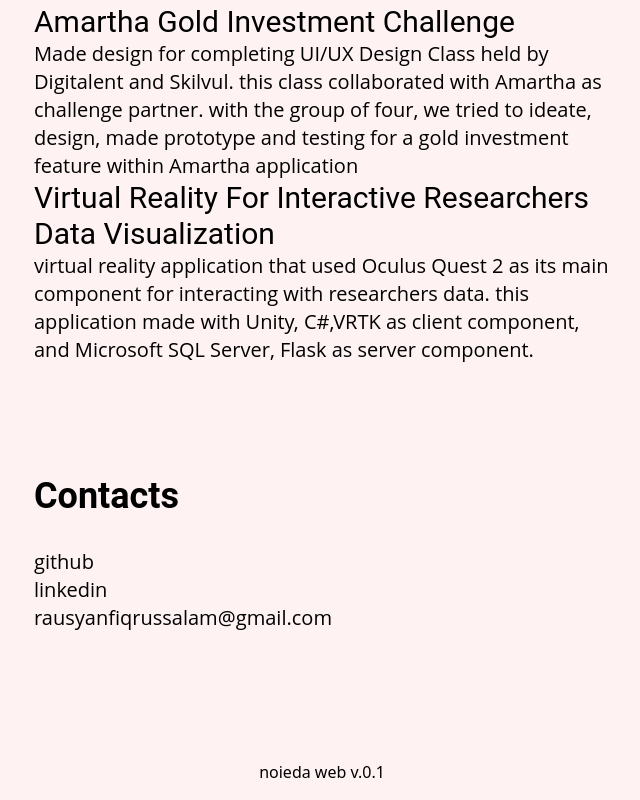
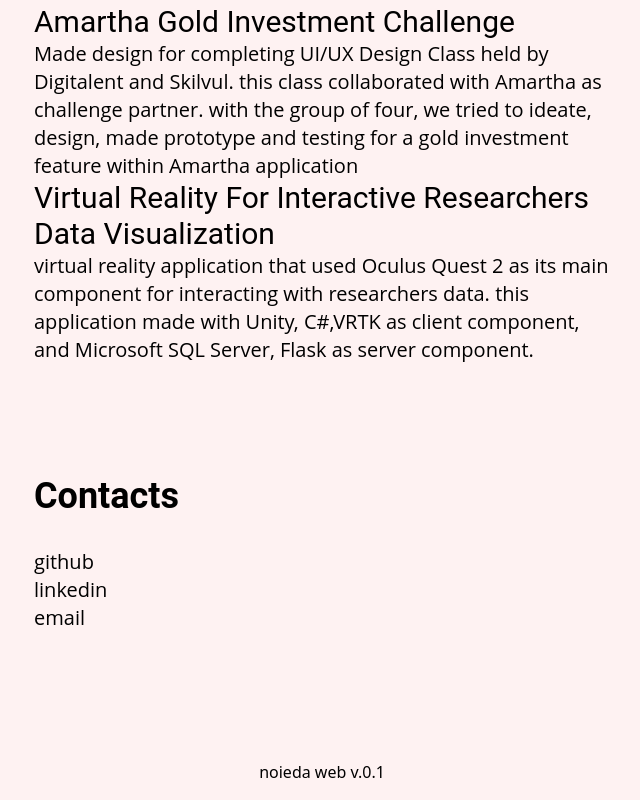
Before and after one commit to noieda/noieda, a Next.js app: page / in a window 1280 px wide. Shown: the part 1188-1988 px from the top of the page, without its empty margins (318-958 px from the left). Built offline with nearby package versions, Linux system fonts and the light colour scheme.

Commit message:
minor change in contact

```diff
--- a/components/contact/index.js
+++ b/components/contact/index.js
@@ -5,7 +5,7 @@
           <div className="my-8">
             <a href='https://github.com/noieda'>github</a><br />
             <a href='https://www.linkedin.com/in/rausyan-fiqrussalam/'>linkedin</a> <br />
-            <a href='mailto:rausyanfiqrussalam@gmail.com'>rausyanfiqrussalam@gmail.com</a>
+            <a href='mailto:rausyanfiqrussalam@gmail.com'>email</a>
           </div>
         </div>
     )
```
